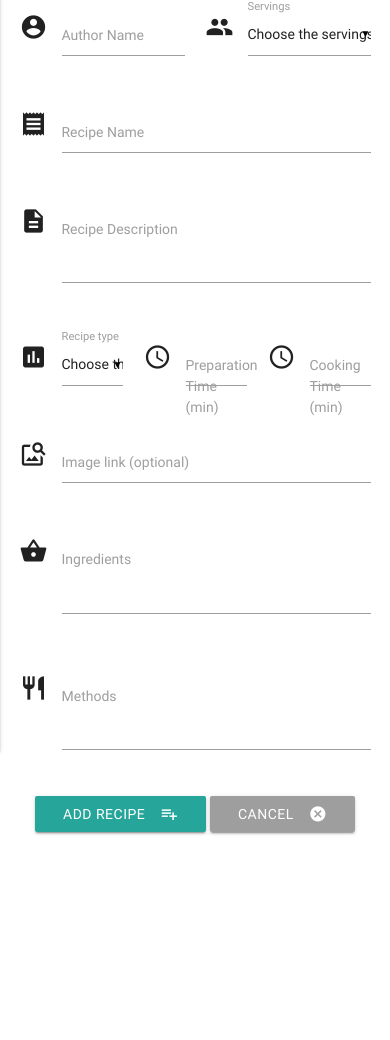
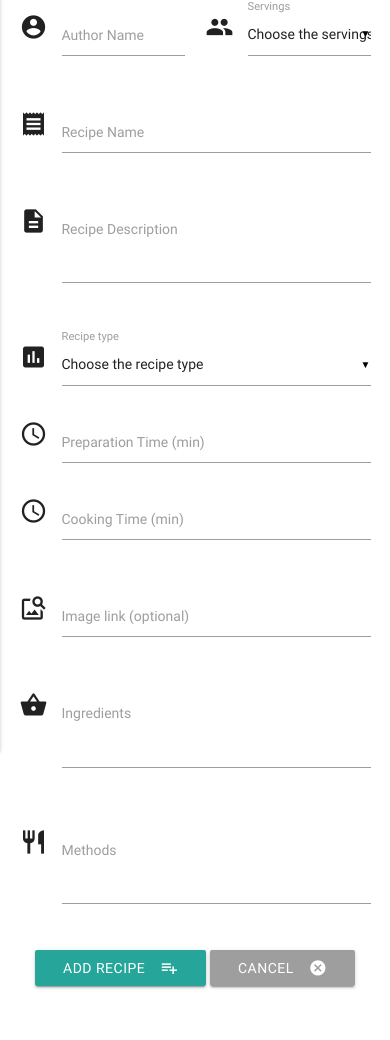
Before and after one commit to comanezz/recipe-website, a Flask app: page /add_recipe in a window 390 px wide. Shown: the part 153-1193 px from the top of the page. Before the commit the page ends 988 px from the top, so only its background shows below. Run offline with Flask 2, Linux system fonts and the light colour scheme; data that the repository does not hold is empty; some libraries are stand-ins or nearby versions.

Commit message:
Columns changed to be more responsive on mobile

```diff
--- a/templates/addrecipe.html
+++ b/templates/addrecipe.html
@@ -44,7 +44,7 @@
       </div>
       <!-- Recipe Type with Preparation time and Cooking time -->
       <div class="row">
-        <div class="input-field col s4">
+        <div class="input-field col s12 m4">
           <i class="material-icons prefix">poll</i>
           <select id="recipe_type" name="recipe_type">
             <option value="" disabled selected>Choose the recipe type</option>
@@ -54,12 +54,12 @@
           </select>
           <label>Recipe type</label>
         </div>
-        <div class="input-field col s4">
+        <div class="input-field col s12 m4">
           <i class="material-icons prefix">schedule</i>
           <input id="Preparation_time" name="preparation_time" type="number" class="validate">
           <label for="Preparation_time">Preparation Time (min)</label>
         </div>
-        <div class="input-field col s4">
+        <div class="input-field col s12 m4">
           <i class="material-icons prefix">schedule</i>
           <input id="cooking" name="cooking_time" type="number" class="validate">
           <label for="cooking">Cooking Time (min)</label>
```
Also changed, not shown: templates/editrecipe.html (+4 -4 lines).
